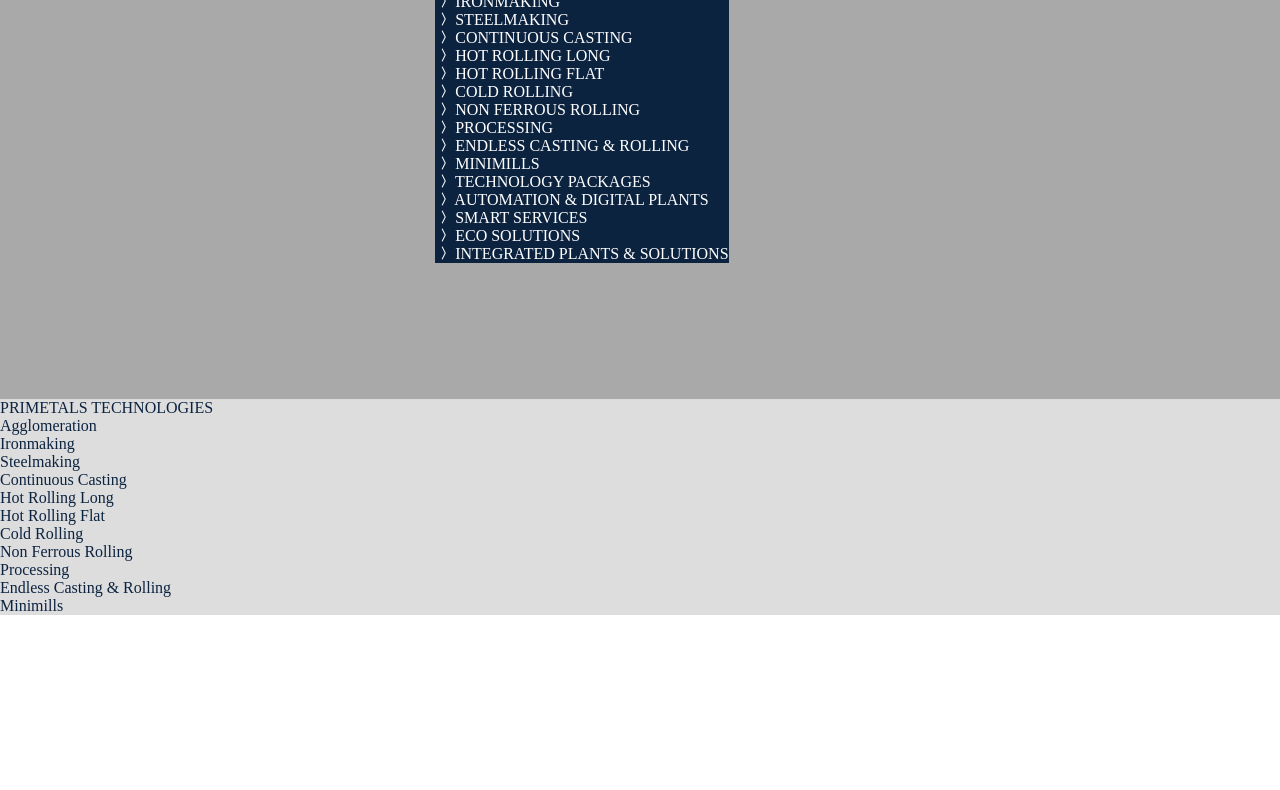
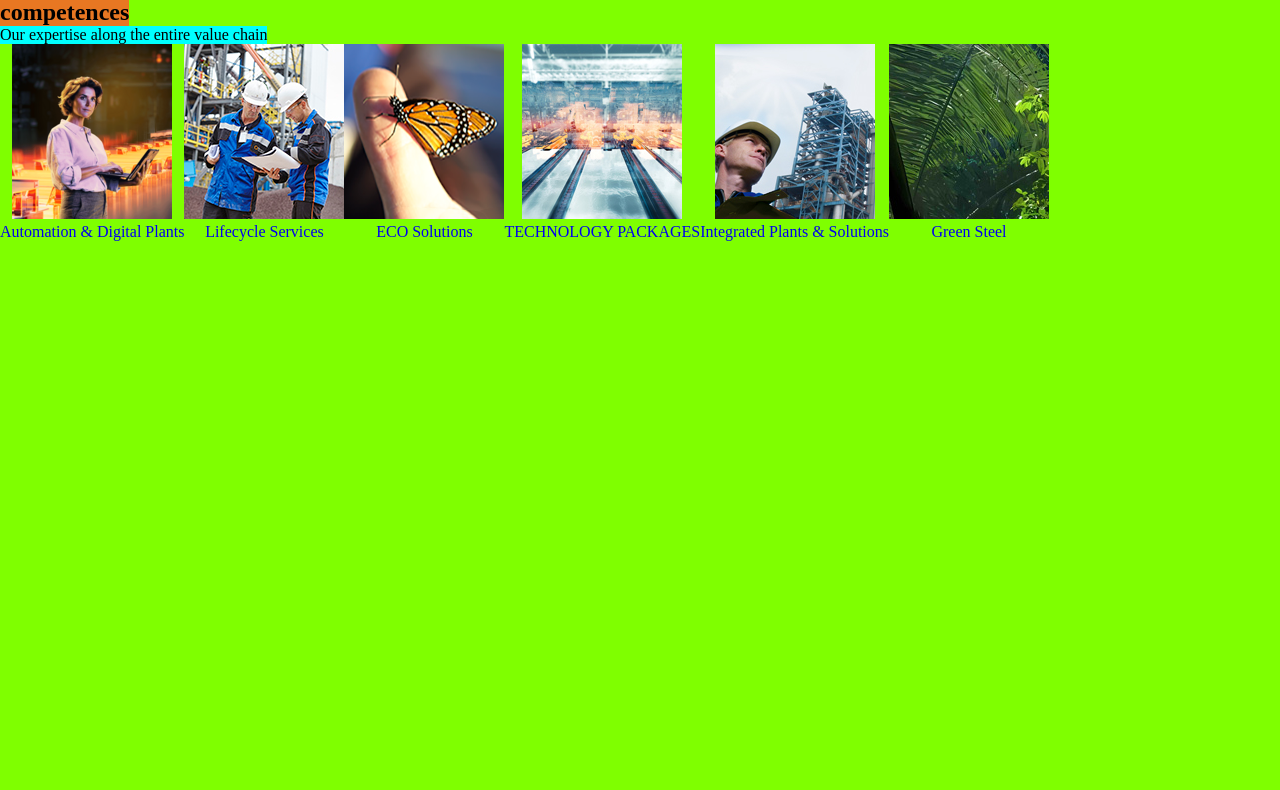
Before and after one commit to HuynhManhHung441/PrimetalsTechnologiesWeb, a plain HTML site: page index.html in a window 1280 px wide. Shown: the part 81-871 px from the top of the page. Before the commit the page ends 800 px from the top, so only its background shows below. Drawn offline with nearby package versions, Linux system fonts and the light colour scheme.

Commit message:
doing competences on desktop screen

```diff
--- a/index.html
+++ b/index.html
@@ -25,7 +25,7 @@
                             <span class="navMain-dropdown-item__name">Portfolio</span>
                             <i class="bi bi-chevron-down"></i>
                         </a>
-                        <ul class="portfolio-list">
+                        <ul class="hide portfolio-list">
                             <li>
                                 <a href="http://" target="_blank" rel="noopener noreferrer">
                                     <i class="bi bi-chevron-compact-right"></i>
@@ -157,8 +157,39 @@
             </div>
         </div>
     </header>
-    <section class="intro-slider">
-
+    <section class="competences">
+        <h1>competences</h1>
+        <p>Our expertise along the entire value chain</p>
+        <div class="gallery">
+            <a href="#" target="_blank" rel="noopener noreferrer">
+                <img src="./images/Competences/Automation_digital_plants.png" alt="Automation & Digital Plants" srcset="">
+                <p class="img-title">Automation & Digital Plants</p>
+            </a>
+            <a href="#" target="_blank" rel="noopener noreferrer">
+                <img src="" alt="" srcset="">
+                <p class="img-title"></p>
+            </a>
+            <a href="#" target="_blank" rel="noopener noreferrer">
+                <img src="./images/Competences/LifecycleServices.jpg" alt="Lifecycle Services" srcset="">
+                <p class="img-title">Lifecycle Services</p>
+            </a>
+            <a href="#" target="_blank" rel="noopener noreferrer">
+                <img src="./images/Competences/ECO_Solutions.png" alt="ECO Solutions" srcset="">
+                <p class="img-title">ECO Solutions</p>
+            </a>
+            <a href="#" target="_blank" rel="noopener noreferrer">
+                <img src="./images/Competences/TechnologyPackages.jpg" alt="TECHNOLOGY PACKAGES" srcset="">
+                <p class="img-title">TECHNOLOGY PACKAGES</p>
+            </a>
+            <a href="#" target="_blank" rel="noopener noreferrer">
+                <img src="./images/Competences/Integrated_Plant_a_Solutions.jpg" alt="Integrated Plants & Solutions" srcset="">
+                <p class="img-title">Integrated Plants & Solutions</p>
+            </a>
+            <a href="#" target="_blank" rel="noopener noreferrer">
+                <img src="./images/Competences/GreenSteel.jpg" alt="Green Steel" srcset="">
+                <p class="img-title">Green Steel</p>
+            </a>
+        </div>
     </section>
     <footer>
         <div class="footer--top">
--- a/style.css
+++ b/style.css
@@ -168,3 +168,28 @@ nav {
     text-transform: uppercase;
     margin: 0;
 }
+
+
+/* Competences */
+.competences {
+    height: 100vh; /* Chiếm toàn bộ chiều cao của trang */
+    display: flex;
+    flex-direction: column;
+    justify-content: start; /* Căn giữa theo chiều dọc */
+    align-items: start; /* Căn giữa theo chiều ngang */
+    text-align: center; /* Căn giữa văn bản bên trong */
+    background-color: chartreuse;
+}
+
+.competences h1 {
+    background-color: #e87722;
+    text-align: left;
+}
+
+.competences > p {
+    background-color: aqua;
+}
+.gallery {
+    display: flex;
+}
+/* end */
```
Also changed, not shown: images/Competences/Automation_digital_plants.png (added), images/Competences/ECO_Solutions.png (added), images/Competences/GreenSteel.jpg (added), images/Competences/Integrated_Plant_a_Solutions.jpg (added), images/Competences/LifecycleServices.jpg (added), images/Competences/TechnologyPackages.jpg (added).
